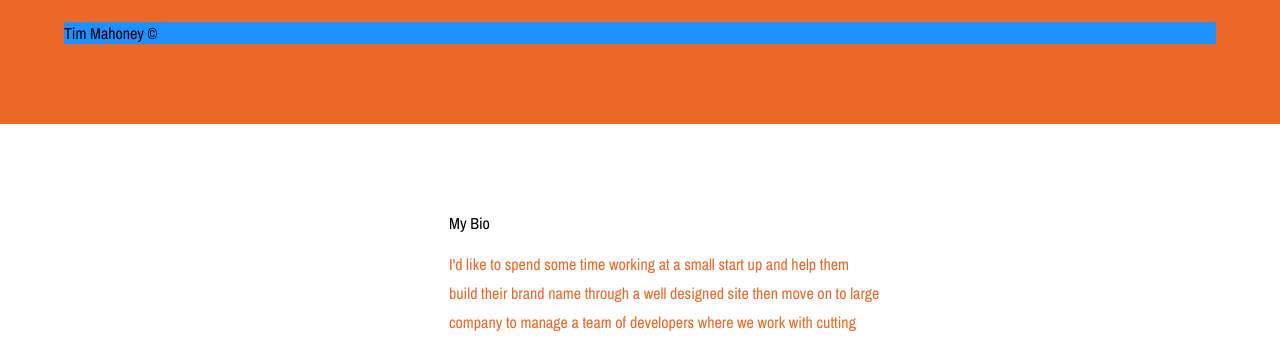
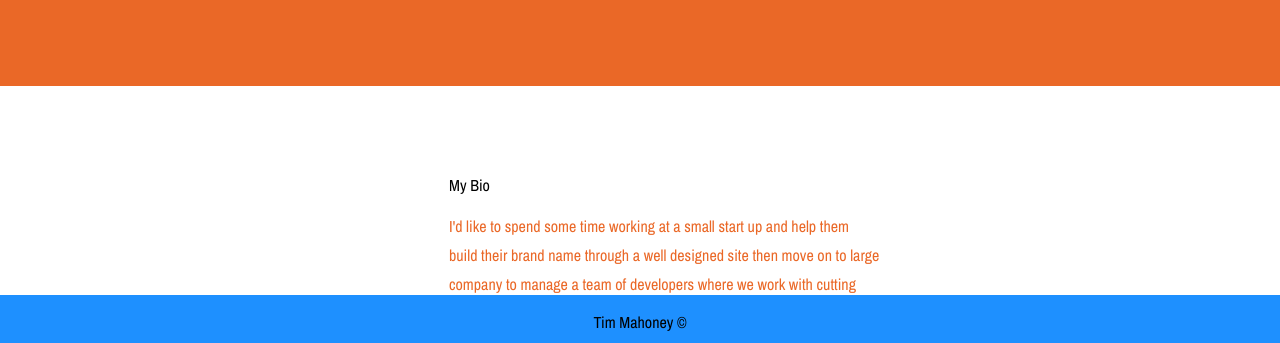
Before and after one commit to RVCC-CISY225-S2019/project-2-Timmahoney2000, a plain HTML site: page index.html in a window 1280 px wide. Shown: the part 451-794 px from the top of the page. Drawn offline with nearby package versions, Linux system fonts and the light colour scheme.

Commit message:
Update styles.css

```diff
--- a/styles.css
+++ b/styles.css
@@ -18,10 +18,6 @@ body {
   background-color: dodgerblue;
   height: 3.5em;
   padding: 1em;
-}
-
-.footer {
-    background-color: dodgerblue
 }
 
 img.logo {
@@ -125,3 +121,12 @@ img.my-picture {
  background-color: #FFFFFF;
     padding-left: 3rem;
 }
+.footer {
+  position: fixed;
+  left: 0;
+  bottom: 0;
+  width: 100%;
+  background-color: dodgerblue;
+  color: black;
+  text-align: center;
+}
```
